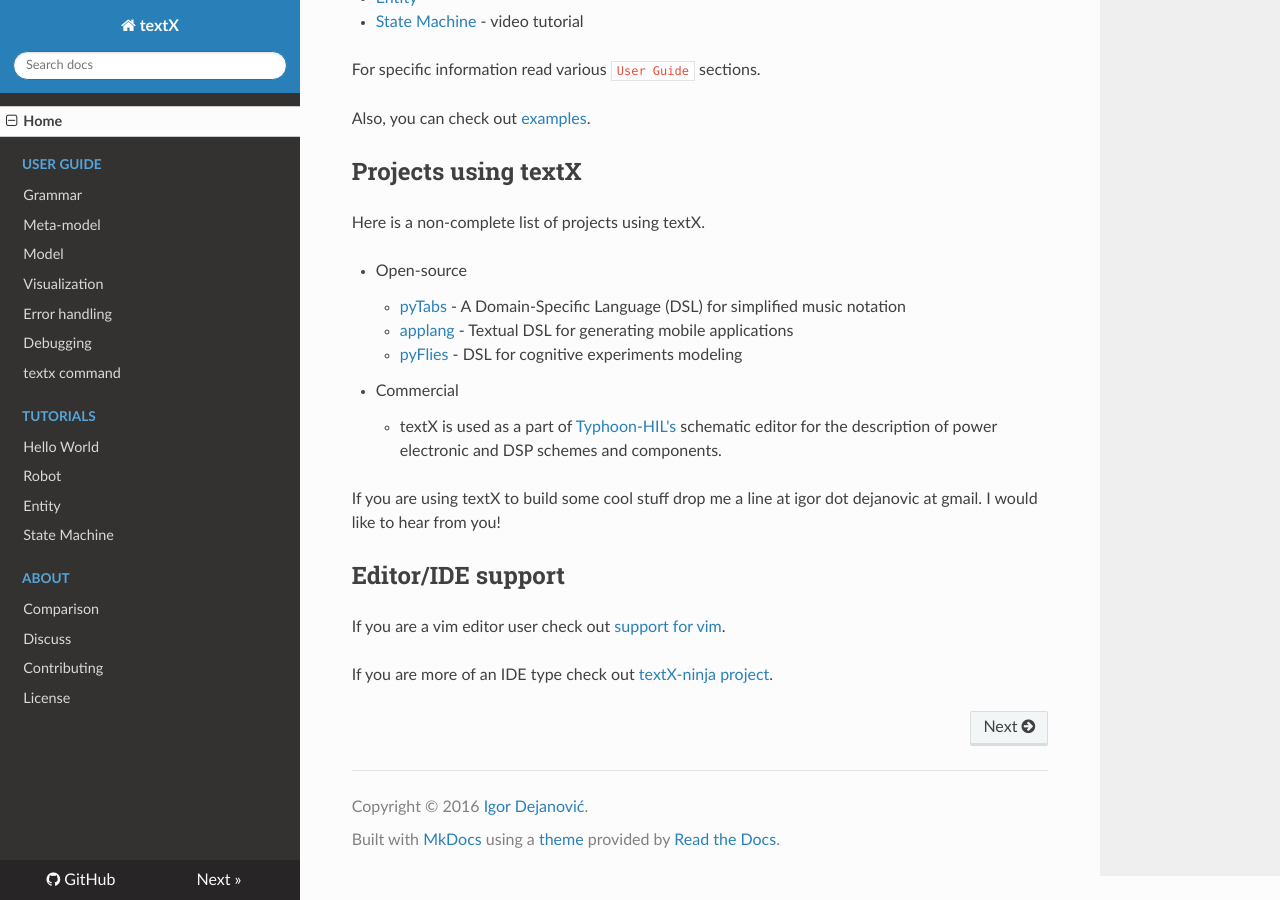
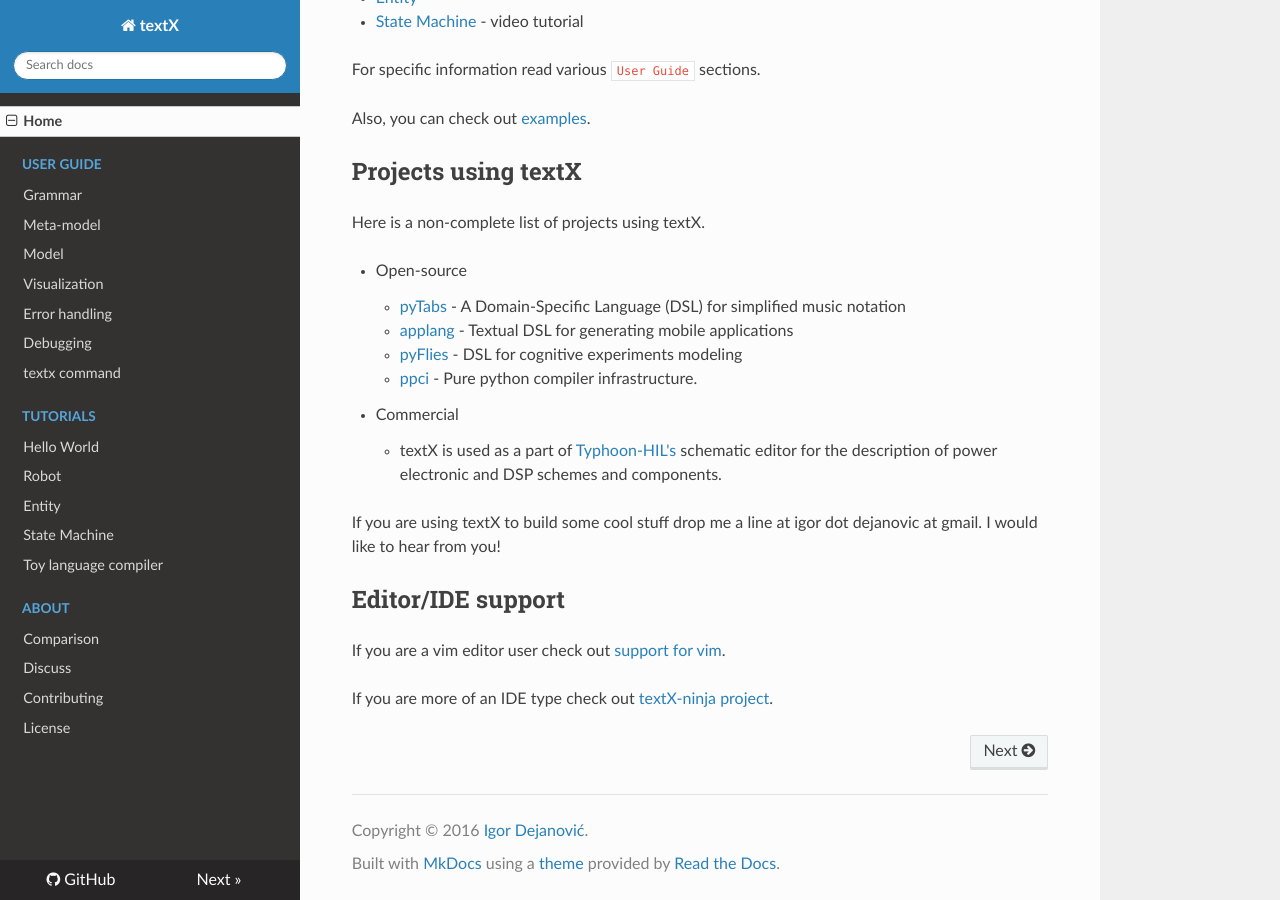
Before and after one commit to textX/textX, an MkDocs documentation site: the page built from docs/index.md, in a window 1280 px wide and 900 px high, scrolled down 2636 px. Built offline with MkDocs 1.6.1, drawn with Linux system fonts in a browser that asks for light colours; nearby versions of some CDN libraries; old or Windows-style settings are respelled for this version of MkDocs.

Commit message:
Added references to ppci and tutorial by Windel Bouwman

```diff
--- a/docs/index.md
+++ b/docs/index.md
@@ -130,9 +130,14 @@
 
 * Open-source
 
-    - [pyTabs](https://github.com/E2Music/pyTabs) - A Domain-Specific Language (DSL) for simplified music notation
-    - [applang](https://github.com/kosanmil/applang) - Textual DSL for generating mobile applications
-    - [pyFlies](https://github.com/igordejanovic/pyFlies) - DSL for cognitive experiments modeling
+    - [pyTabs](https://github.com/E2Music/pyTabs) - A Domain-Specific Language
+      (DSL) for simplified music notation
+    - [applang](https://github.com/kosanmil/applang) - Textual DSL for
+      generating mobile applications
+    - [pyFlies](https://github.com/igordejanovic/pyFlies) - DSL for cognitive
+      experiments modeling
+    - [ppci](http://ppci.readthedocs.io/en/latest/index.html) - Pure python
+      compiler infrastructure.
 
 * Commercial
 
--- a/mkdocs.yml
+++ b/mkdocs.yml
@@ -22,6 +22,7 @@
     - Robot: tutorials/robot.md
     - Entity: tutorials/entity.md
     - State Machine: tutorials/state_machine.md
+    - Toy language compiler: tutorials/toylanguage.md
 - About:
     - Comparison: about/comparison.md
     - Discuss: about/discuss.md
```
Also changed, not shown: docs/tutorials/toylanguage.md (added, +10 -0 lines).
